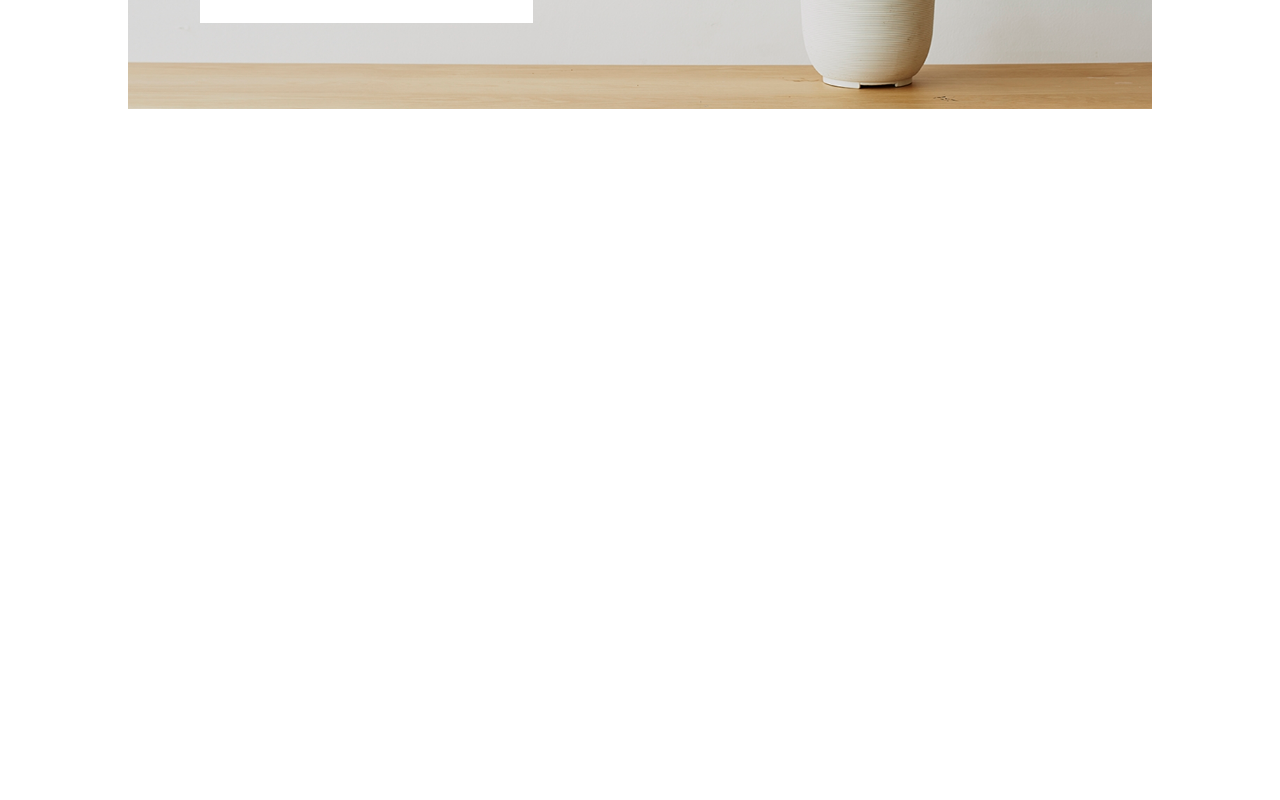
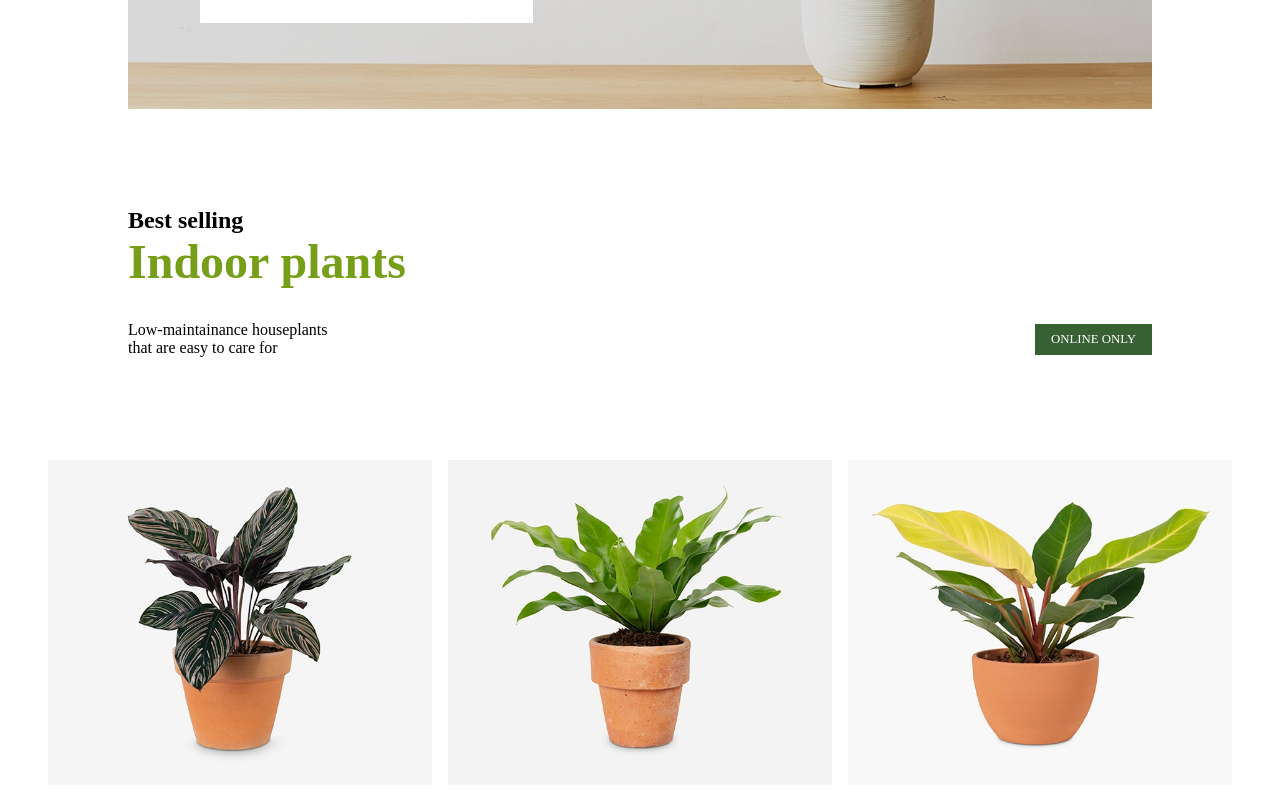
Before and after one commit to Subaru-Goto/cross-over-psd-plant, a React (Vite) app: page / in a window 1280 px wide. Shown: the part 2096-2896 px from the top of the page. Before the commit the page ends 2287 px from the top, so only its background shows below. Built offline with nearby package versions, Linux system fonts and the light colour scheme; a web font is replaced by a local one.

Commit message:
adding best seller

```diff
--- a/src/App.jsx
+++ b/src/App.jsx
@@ -1,6 +1,7 @@
 import Monstera from './components/Monstera';
 import HeroSection from './components/HeroSection';
 import Agave from './components/Agave';
+import BestSeller from './components/BestSeller';
 
 function App() {
 
@@ -9,6 +10,7 @@ function App() {
       <HeroSection />
       <Monstera />
       <Agave />
+      < BestSeller/>
     </main>
   )
 }
--- a/src/components/Agave.jsx
+++ b/src/components/Agave.jsx
@@ -7,7 +7,7 @@ import { GiWaterDrop } from "react-icons/gi";
 
 const Agave = () => {
   return (
-    <>
+    <section>
       <div className="mobile-container">
         <div className="plant-text">
           <h2>
@@ -33,7 +33,7 @@ const Agave = () => {
           <div className="bg-color"></div>
         </div>
       </div>
-    </>
+    </section>
   );
 };
 
--- /dev/null
+++ b/src/components/BestSeller.jsx
@@ -0,0 +1,29 @@
+import plantLeft from "../assets/images/plant_9.jpg";
+import plantMiddle from "../assets/images/plant_10.jpg";
+import plantRight from "../assets/images/plant_11.jpg";
+import "../styles/best-seller.css";
+
+const BestSeller = () => {
+  return (
+    <section>
+      <div className="bs-text-container">
+        <h3 className="bs-subtitle">Best selling</h3>
+        <h2 className="bs-title">Indoor plants</h2>
+        <div className="bs-info-container">
+          <p className="bs-info-text">
+            Low-maintainance houseplants
+            <br/>that are easy to care for
+          </p>
+          <span className="bs-online-logo">ONLINE ONLY</span>
+        </div>
+      </div>
+      <div className="bs-image-container">
+        <img src={plantLeft} alt="best selling purple plant" />
+        <img src={plantMiddle} alt="best selling sea weed like plant" />
+        <img src={plantRight} alt="best selling yellow green" />
+      </div>
+    </section>
+  )
+}
+
+export default BestSeller
--- /dev/null
+++ b/src/styles/best-seller.css
@@ -0,0 +1,72 @@
+.bs-text-container{
+  padding-top: 1rem;
+  padding-inline: 8rem;
+
+  @media screen and (max-width: 768px) {
+    display: flex;
+    flex-direction: column;
+    align-items: center;
+  }
+}
+
+.bs-title{
+  font-size: 3rem;
+  color: #779e18;
+  @media screen and (max-width: 768px) {
+    text-align: center;
+    font-size: 1.5rem;
+    min-width: 300px;
+  }
+}
+
+.bs-subtitle{
+  font-size: 1.5rem;
+  @media screen and (max-width: 768px) {
+    font-size: 1rem;
+    min-width: 100px;
+  }
+}
+
+.bs-info-container{
+  display: flex;
+  padding-top: 2rem;
+  justify-content: space-between;
+  align-items: center;
+
+  .bs-info-text{
+    font-size: 1rem;
+    @media screen and (max-width: 768px) {
+      min-width: 300px;
+      text-align: center;
+    }
+  }
+
+  .bs-online-logo{
+    font-size: .8rem;
+    background-color: #386133;
+    color: white;
+    padding: .5rem 1rem;
+    text-align: center;
+    @media screen and (max-width: 768px) {
+      font-size: .5rem;
+    }
+  }
+
+  @media screen and (max-width: 768px) {
+    flex-direction: column;
+    gap: 1rem;
+  }
+}
+
+.bs-image-container{
+  display: flex;
+  flex-wrap: wrap;
+  gap: 1rem;
+  justify-content: center;
+  padding-bottom: 2rem;
+
+  img{
+    width: 30%;
+    height: auto;
+  }
+}
--- a/src/styles/monstera.css
+++ b/src/styles/monstera.css
@@ -22,12 +22,21 @@
     height: 300px;
   }
 
+  @media screen and (max-width: 768px) {
+    height: 200px;
+  }
+
 }
 .monstera-title{
   font-size: 6rem;
   line-height: 1.5;
   color: #203621;
   font-family: "Roboto", sans-serif;
+  @media screen and (max-width: 768px){
+    font-size: 3rem;
+    line-height: 2.5;
+    text-shadow: 0px 0px 0px white;
+  }
 }
 
 .monstera-logo-section{
@@ -52,6 +61,13 @@
   @media screen and (max-width: 1024px) {
     flex-direction: column;
     align-items: center;
+    margin-bottom: 5rem;
+    gap: 2rem;
+  }
+
+  @media screen and (max-width: 768px) {
+    height: 200px;
+    gap: .5rem;
   }
 }
 
@@ -61,6 +77,10 @@
   margin-top: -50px;
   color: #203621;
   font-family: "Meie Script", cursive;
+  @media screen and (max-width: 768px){
+    font-size: 2rem;
+    text-shadow: 0px 0px 0px white;
+  }
 }
 
 .monstera-light-card,
```
